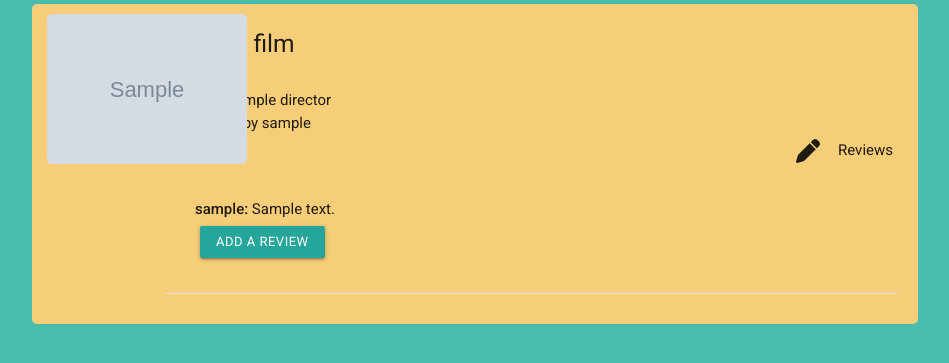
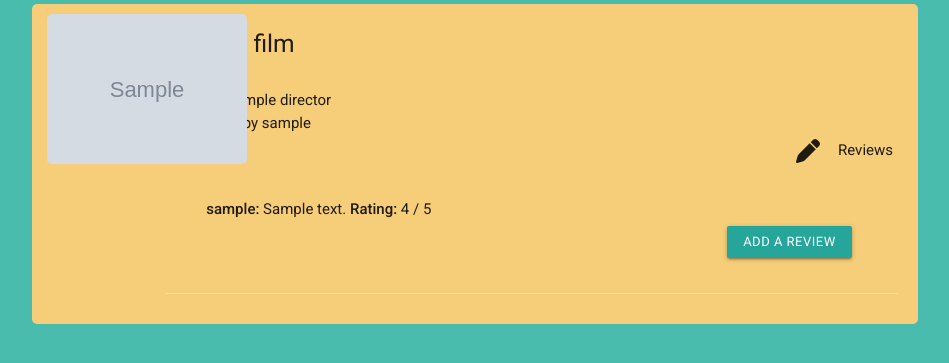
Before and after one commit to samlarby/film_reviewer, a Flask app: page / in a window 1280 px wide, after a click on "Reviews". Shown: the part 230-593 px from the top of the page, without its empty margins (165-1114 px from the left). Run offline with Flask 3, Linux system fonts and the light colour scheme; grey boxes marked "Sample" are stand-in pictures; a database or web service that is not in the repository returns one stand-in record (values such as "Sample title"); some libraries are stand-ins or nearby versions.

Commit message:
display ratings for each film

```diff
--- a/templates/films.html
+++ b/templates/films.html
@@ -29,23 +29,27 @@
           <p>Film added by {{ film.username }}</p>
           {% if film.username == session.user %}
           <a href="{{ url_for('edit_film', film_id=film._id) }}" class="waves-effect waves-light btn-small">Edit</a>
-          <a href="{{ url_for('delete_film', film_id=film._id) }}" class="waves-effect waves-light btn-small red">Delete</a>
+          <a href="{{ url_for('delete_film', film_id=film._id) }}" class="waves-effect waves-light btn-small">Delete</a>
           {% endif %}
           <ul class="collapsible" id="review-dropdown-container">
             <li>
               <div class="collapsible-header" id="review-dropdown"><i class="fa-solid fa-pen"></i>Reviews</div>
               <div class="collapsible-body row">
                   <ul>
+                    <div class="col s12">
                       {% for review in film.reviews %}
-                          <li><strong>{{ review.username }}:</strong> {{ review.text }}</li>
+                          <li><strong>{{ review.username }}:</strong> {{ review.text }}  <strong>Rating:</strong> {{ review.rating }} / 5</li>
                           <!-- only show buttons for the creator of the review -->
                           {% if review.username == session.user %}
-                          <a href="{{ url_for('edit_review', film_id=film._id, review_id=review.review_id) }}" class="waves-effect waves-light btn-small blue">Edit</a>
-                          <a href="{{ url_for('delete_review', film_id=film._id, review_id=review.review_id) }}" class="waves-effect waves-light btn-small red">Delete</a>
+                          <a href="{{ url_for('edit_review', film_id=film._id, review_id=review.review_id) }}" class="waves-effect waves-light btn-small">Edit Review</a>
+                          <a href="{{ url_for('delete_review', film_id=film._id, review_id=review.review_id) }}" class="waves-effect waves-light btn-small">Delete Review</a>
                           {% endif %}
                       {% endfor %}
+                    </div>
                   </ul>
-                  <a class="white-text btn-small" href="{{ url_for('add_review', film_id=film._id) }}">Add a Review</a>
+                  <div class="col s12 right-align">
+                    <a class="white-text btn-small" href="{{ url_for('add_review', film_id=film._id) }}">Add a Review</a>
+                  </div>
               </div>
             </li>
           </ul>
```
